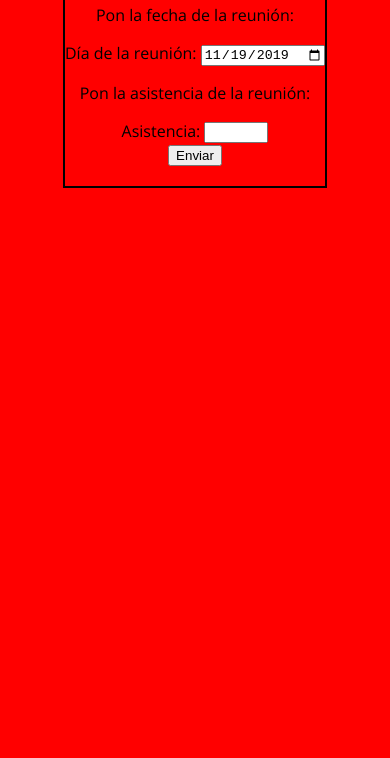
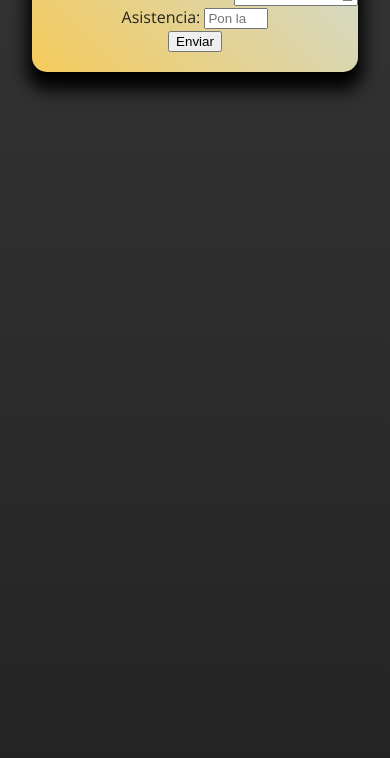
Before and after one commit to raolgon/asistencia-reuniones, a plain HTML site: page index.html in a window 390 px wide. Shown: the part 102-860 px from the top of the page. Drawn offline with nearby package versions, Linux system fonts and the light colour scheme.

Commit message:
Se añadio los ultimos cambios

```diff
--- a/css/estilos.css
+++ b/css/estilos.css
@@ -1,5 +1,8 @@
 :root {
     --ancho_card: 500px;
+    --color_primario: #242423;
+    --color_secundario: #333533;
+    --bg_gradient_body: linear-gradient(0deg, rgba(36,36,37,1) 0%, rgba(51,53,51,1) 100%);;
 }
 
 html {
@@ -16,7 +19,10 @@ body {
     font-family: 'Open Sans', serif;
     display: flex;
     justify-content: center;
-    align-items: center;
+    align-items: top;
+    height: 100vh;
+    background: var(--bg_gradient_body);
+    overflow: hidden;
 }
 
 .app {
@@ -26,20 +32,24 @@ body {
 
 .card, .card_asistencia {
     width: var(--ancho_card);
+    border-radius: 15px 15px;
+    border: 0px solid #000000;
+    color: var(--color_primario);
+    box-shadow: 0px 13px 17px 5px rgba(0,0,0,1);
+    background: linear-gradient(45deg, rgba(245,203,92,1) 0%, rgba(207,219,213,1) 100%);
 }
 
 .card {
-    border: 2px solid black;
     padding-bottom: 20px;
 }
 
 .card h2 {
     font-family: 'Oswald', serif;
+    color: var(--color_secundario);
 }
 
 .card_asistencia {
-    border: 2px solid black;
-    margin-top: 20px;
+    margin-top: 40px;
     visibility: hidden;
 }
 
@@ -49,17 +59,16 @@ body {
 
 .wrapper_asistencia {
     font-family: 'Oswald';
-    font-size: 26px;
+    font-size: 3em;
     font-weight: bold;
     letter-spacing: 4px;
+    color: var(--color_secundario);
 }
 
 /*Para ver en pantallas menores a 490px*/
 @media only screen and (max-width: 600px){
-    body {
-        background: red;
-    }
     .card, .card_asistencia {
-        width: 100%;
+       height: auto;
+       width: auto;
     }
 }
--- a/index.html
+++ b/index.html
@@ -18,14 +18,12 @@
                 <h2>Asistencia</h2>
             </header>
 
-            <p>Pon la fecha de la reunión:</p>
-            <label id="fecha_texto">Día de la reunión:</label>
+            <label id="fecha_texto">Pon la fecha de la reunión:</label>
             <input type="date" name="fecha" id="fecha" max="" required>
             <br/>
 
-            <p>Pon la asistencia de la reunión:</p>
             <label id="asistencia_total">Asistencia:</label>
-            <input type="number" name="asistencia" id="asistencia" max="999" min="1" required>
+            <input type="number" name="asistencia" id="asistencia" max="999" min="1" placeholder="Pon la asistencia aqui" required>
             <br/>
 
             <input type="submit" id="btn_enviar" value="Enviar">
```
